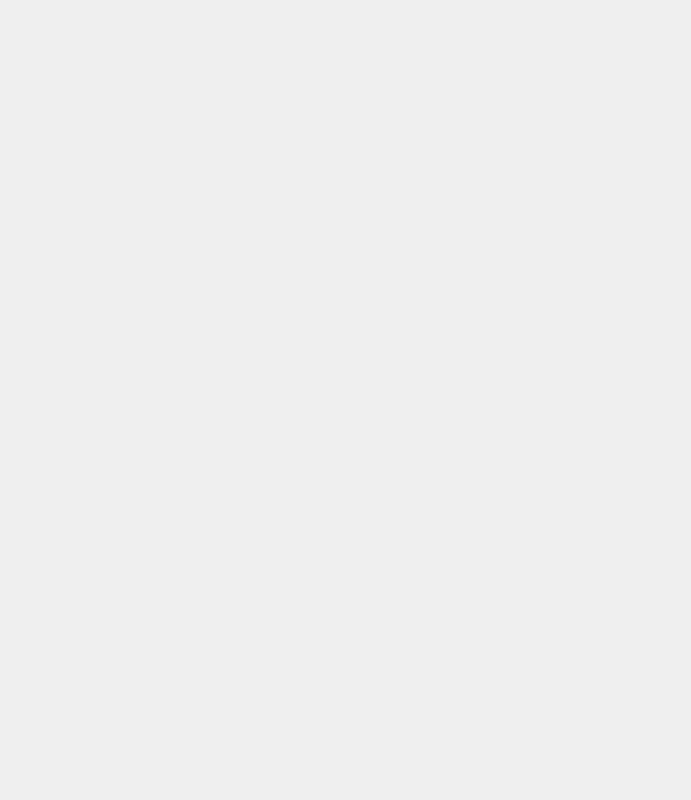
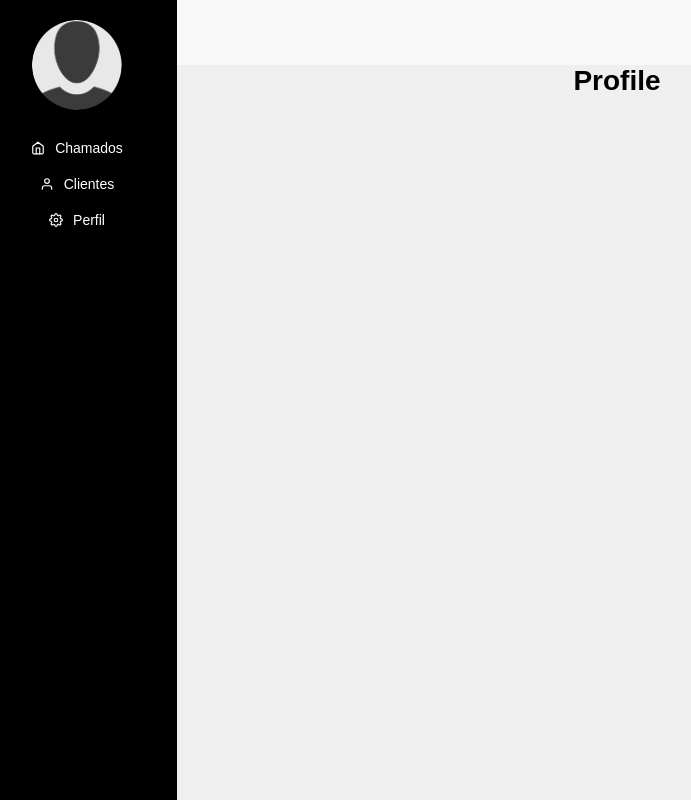
Before and after one commit to jadsonsantos/sistema-chamados, a React (Create React App) app: page /profile in a window 1280 px wide. Before the commit this address had no page. Shown: the whole page, without its empty margins (23-714 px from the left). Built offline with nearby package versions, Linux system fonts and the light colour scheme.

Commit message:
profile component

```diff
--- /dev/null
+++ b/src/pages/Profile/index.js
@@ -0,0 +1,19 @@
+import { FiSettings } from 'react-icons/fi'
+import Header from '../../components/Header'
+import Title from '../../components/Title'
+
+const Profile = () => {
+  return (
+    <div className="content__general">
+      <Header />
+      <div className="content__main">
+        <Title name="Minha Conta">
+          <FiSettings size={25} />
+        </Title>
+        <h1>Profile</h1>
+      </div>
+    </div>
+  )
+}
+
+export default Profile
--- a/src/routes/index.js
+++ b/src/routes/index.js
@@ -2,12 +2,14 @@ import { Routes, Route } from 'react-router-dom'
 import Dashboard from '../pages/Dashboard'
 import SignIn from '../pages/SignIn'
 import SignUp from '../pages/SignUp'
+import Profile from '../pages/Profile'
 
 const RoutesApp = () => (
   <Routes>
     <Route path="/" element={<SignIn />} />
     <Route path="/register" element={<SignUp />} />
     <Route path="/dashboard" element={<Dashboard />} />
+    <Route path="/profile" element={<Profile />} />
   </Routes>
 )
 
```
